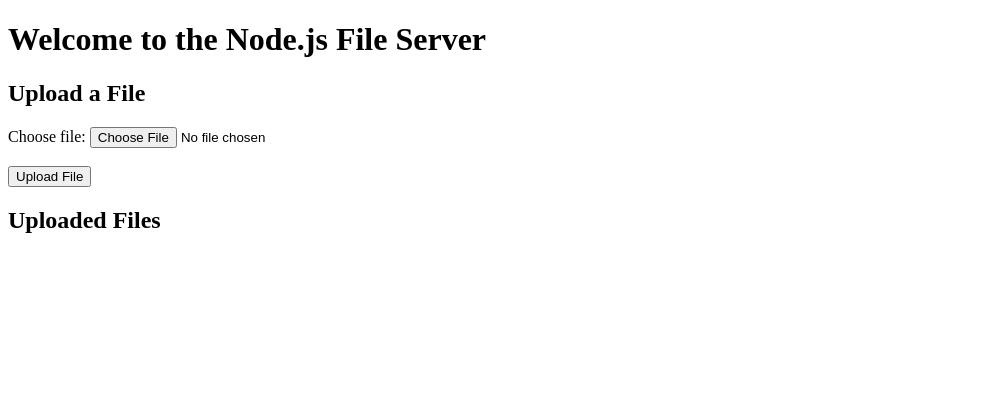
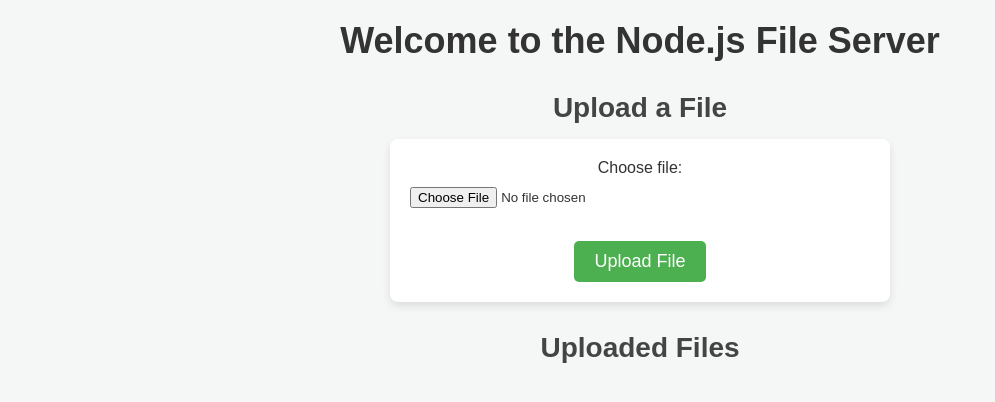
Before and after one commit to Aixxn/file-server, a website: page index.html in a window 1280 px wide. Shown: the whole page, without its empty margins (0-995 px from the left). Drawn offline with Linux system fonts and the light colour scheme.

Commit message:
updated commite

```diff
--- a/index.html
+++ b/index.html
@@ -4,6 +4,7 @@
   <meta charset="UTF-8">
   <meta name="viewport" content="width=device-width, initial-scale=1.0">
   <title>Node.js File Server - Upload</title>
+  <link rel="stylesheet" href="style.css"> <!-- Link to the CSS file -->
 </head>
 <body>
   <h1>Welcome to the Node.js File Server</h1>
@@ -17,8 +18,12 @@
 
   <h2>Uploaded Files</h2>
   <ul>
-    <!-- Uploaded files will be listed here -->
-    <!-- You can implement a way to show uploaded files dynamically -->
+    <!-- You can dynamically display uploaded files here -->
   </ul>
+
+  <!-- Success/Error Message Display (Will be rendered by server-side logic) -->
+  <div id="message-container">
+    <!-- Server-side success or error messages will be inserted here -->
+  </div>
 </body>
 </html>
--- /dev/null
+++ b/style.css
@@ -0,0 +1,100 @@
+/* style.css */
+
+/* Reset some default styles */
+* {
+  margin: 0;
+  padding: 0;
+  box-sizing: border-box;
+}
+
+/* Body and overall page styling */
+body {
+  font-family: Arial, sans-serif;
+  background-color: #f4f7f6;
+  color: #333;
+  text-align: center;
+  padding: 20px;
+}
+
+h1 {
+  font-size: 36px;
+  margin-bottom: 20px;
+}
+
+h2 {
+  font-size: 28px;
+  margin-bottom: 15px;
+  color: #444;
+}
+
+/* Styling the file upload form */
+form {
+  background-color: #ffffff;
+  padding: 20px;
+  border-radius: 8px;
+  box-shadow: 0 4px 8px rgba(0, 0, 0, 0.1);
+  width: 100%;
+  max-width: 500px;
+  margin: 0 auto;
+}
+
+label {
+  font-size: 16px;
+  margin-bottom: 10px;
+  display: inline-block;
+  text-align: left;
+}
+
+input[type="file"] {
+  display: inline-block;
+  margin-bottom: 15px;
+  width: 100%;
+}
+
+button {
+  background-color: #4CAF50;
+  color: white;
+  padding: 10px 20px;
+  border: none;
+  border-radius: 5px;
+  font-size: 18px;
+  cursor: pointer;
+  transition: background-color 0.3s;
+}
+
+button:hover {
+  background-color: #45a049;
+}
+
+/* Success and error messages */
+.success-message {
+  margin-top: 20px;
+  padding: 10px;
+  background-color: #d4edda;
+  color: #155724;
+  border: 1px solid #c3e6cb;
+  border-radius: 5px;
+}
+
+.error-message {
+  margin-top: 20px;
+  padding: 10px;
+  background-color: #f8d7da;
+  color: #721c24;
+  border: 1px solid #f5c6cb;
+  border-radius: 5px;
+}
+
+h2, ul {
+  margin-top: 30px;
+}
+
+ul {
+  list-style: none;
+  padding-left: 0;
+}
+
+ul li {
+  margin: 5px 0;
+  font-size: 18px;
+}
```
